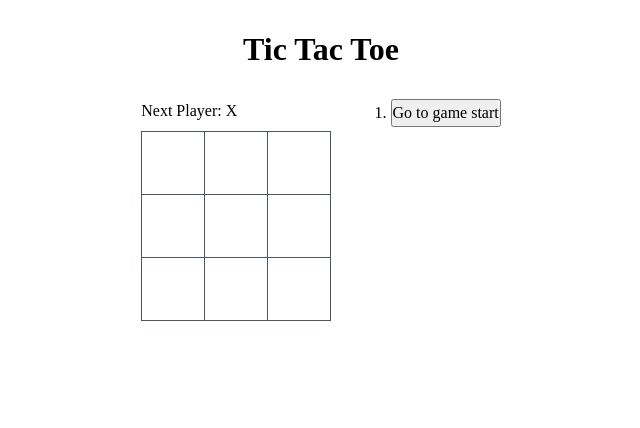
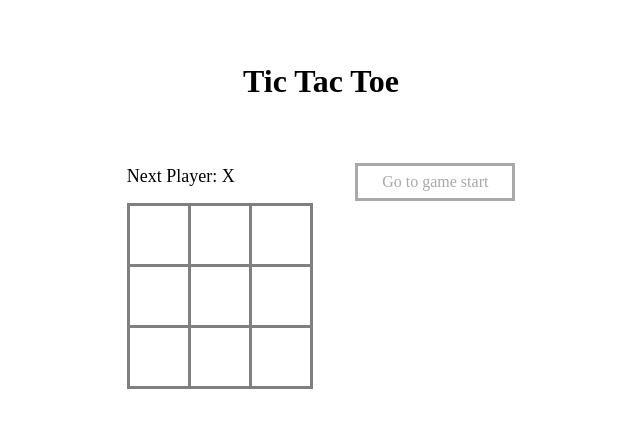
Before and after one commit to front-loop/react-dev-tic-tac-toe, a React (Vite) app: page / in a window 1280 px wide. Shown: the top 428 px of the page, without its empty margins (319-959 px from the left). Built offline with nearby package versions, Linux system fonts and the light colour scheme.

Commit message:
style: re

```diff
--- a/src/app.css
+++ b/src/app.css
@@ -13,7 +13,7 @@
 }
 
 .title {
-  margin: 32px 0;
+  margin: 64px 0;
   text-align: center;
 }
 
@@ -23,17 +23,19 @@
 }
 
 .status {
-  margin-bottom: 8px;
+  margin-bottom: 16px;
+  font-size: 18px;
 }
 
 .square {
   width: 64px;
   height: 64px;
-  margin-right: -1px;
-  margin-bottom: -1px;
+  margin-top: -3px;
+  margin-right: -3px;
   float: left;
-  border: 1px solid #4b5563;
+  border: 3px solid gray;
   background-color: transparent;
+  color: darkgray;
   font-weight: bold;
   font-size: 32px;
   text-align: center;
@@ -41,6 +43,34 @@
 }
 
 .winner {
-  background-color: #16a34a;
+  background-color: black;
   color: white;
 }
+
+ol {
+  display: flex;
+  flex-direction: column;
+  width: 160px;
+  gap: 8px;
+  list-style-type: none;
+}
+
+.game-move {
+  width: 100%;
+  padding: 4px 8px;
+  border: 3px solid darkgray;
+  background-color: transparent;
+  color: darkgray;
+  cursor: pointer;
+}
+
+.game-move:hover {
+  border-color: black;
+  color: black;
+  font-weight: bold;
+}
+
+.game-move:active {
+  background-color: black;
+  color: white;
+}
--- a/src/components/game.tsx
+++ b/src/components/game.tsx
@@ -18,7 +18,9 @@ const Game: FC = () => {
 
     return (
       <li key={idx}>
-        <button onClick={() => jumpTo(idx)}>{description}</button>
+        <button className="game-move" onClick={() => jumpTo(idx)}>
+          {description}
+        </button>
       </li>
     )
   })
```
